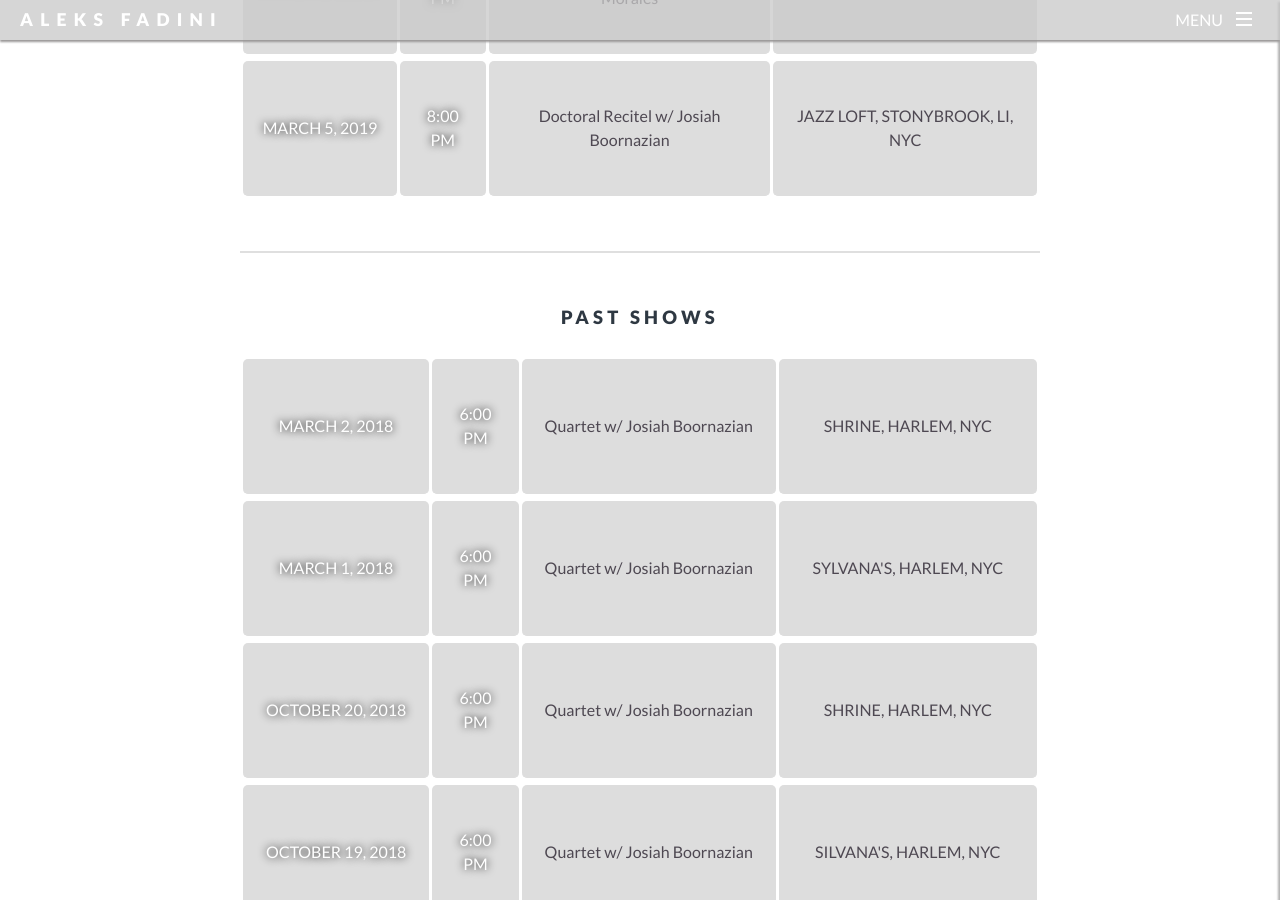
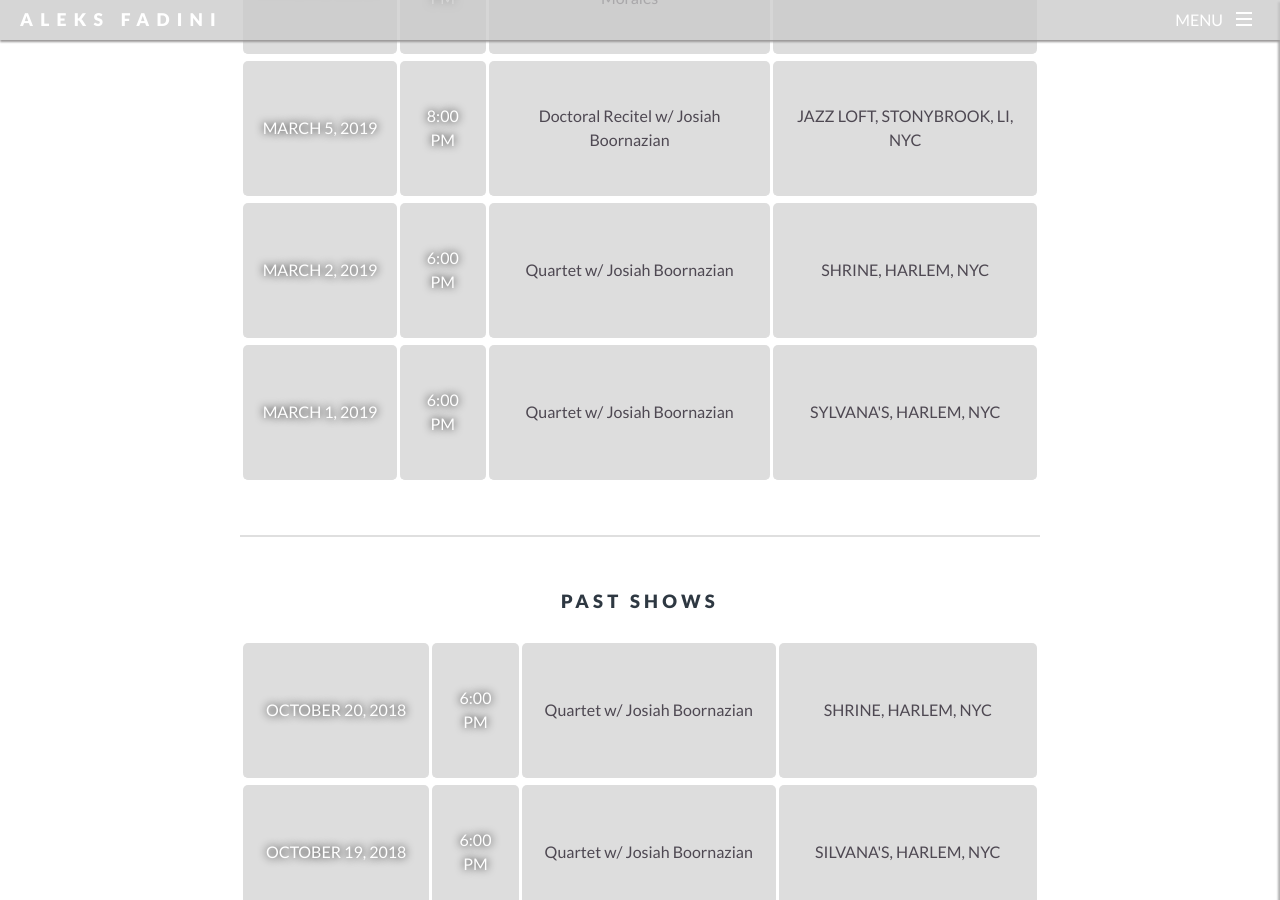
Before and after one commit to aleksfadini/Jekyll-aleksfadini, a Jekyll site: the page built from shows.html, in a window 1280 px wide and 900 px high, scrolled down 885 px. Built offline with Jekyll 4.4.1, drawn with Linux system fonts in a browser that asks for light colours.

Commit message:
the problem was the year

```diff
--- a/_data/gigs.yml
+++ b/_data/gigs.yml
@@ -8,12 +8,12 @@
   name: Doctoral Recitel w/ Josiah Boornazian
   location: Jazz Loft, Stonybrook, LI, NYC
 
-- date: 03/02/2018
+- date: 03/02/2019
   time: "18:00"
   name: Quartet w/ Josiah Boornazian
   location: Shrine, Harlem, NYC
 
-- date: 03/01/2018
+- date: 03/01/2019
   time: "18:00"
   name: Quartet w/ Josiah Boornazian
   location: Sylvana's, Harlem, NYC
```
